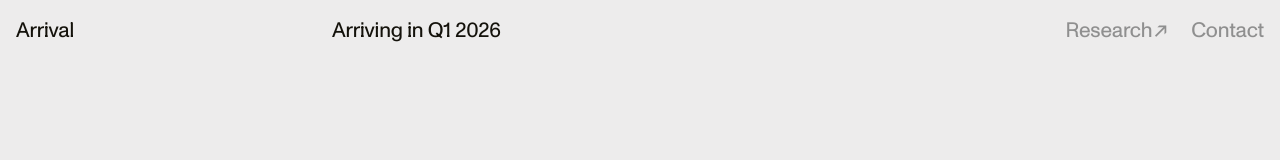
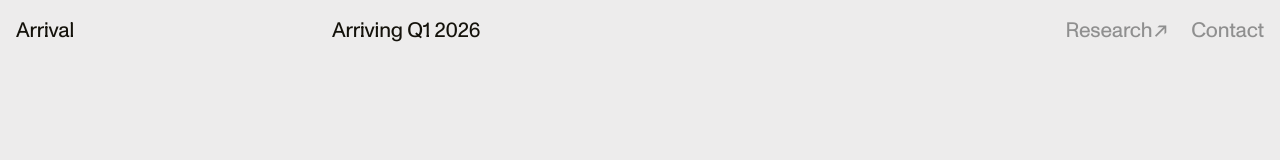
Before and after one commit to hanhanxue/250812_arrival-works, a Next.js app: page / in a window 1280 px wide. Shown: the top 160 px of the page. Built offline with nearby package versions, Linux system fonts and the light colour scheme; no server answers.

Commit message:
arriving

```diff
--- a/src/components/Header.tsx
+++ b/src/components/Header.tsx
@@ -18,7 +18,7 @@ export default function Header() {
         </div>
         {/* <div className={`${styles.groupB}`}><ICO_Arrival /></div> */}
         <div className={`${styles.groupC}`}>
-          Arriving in Q1 2026
+          Arriving Q1 2026
         </div>
         <div className={`${styles.groupD}`}>
           <XLink
```
